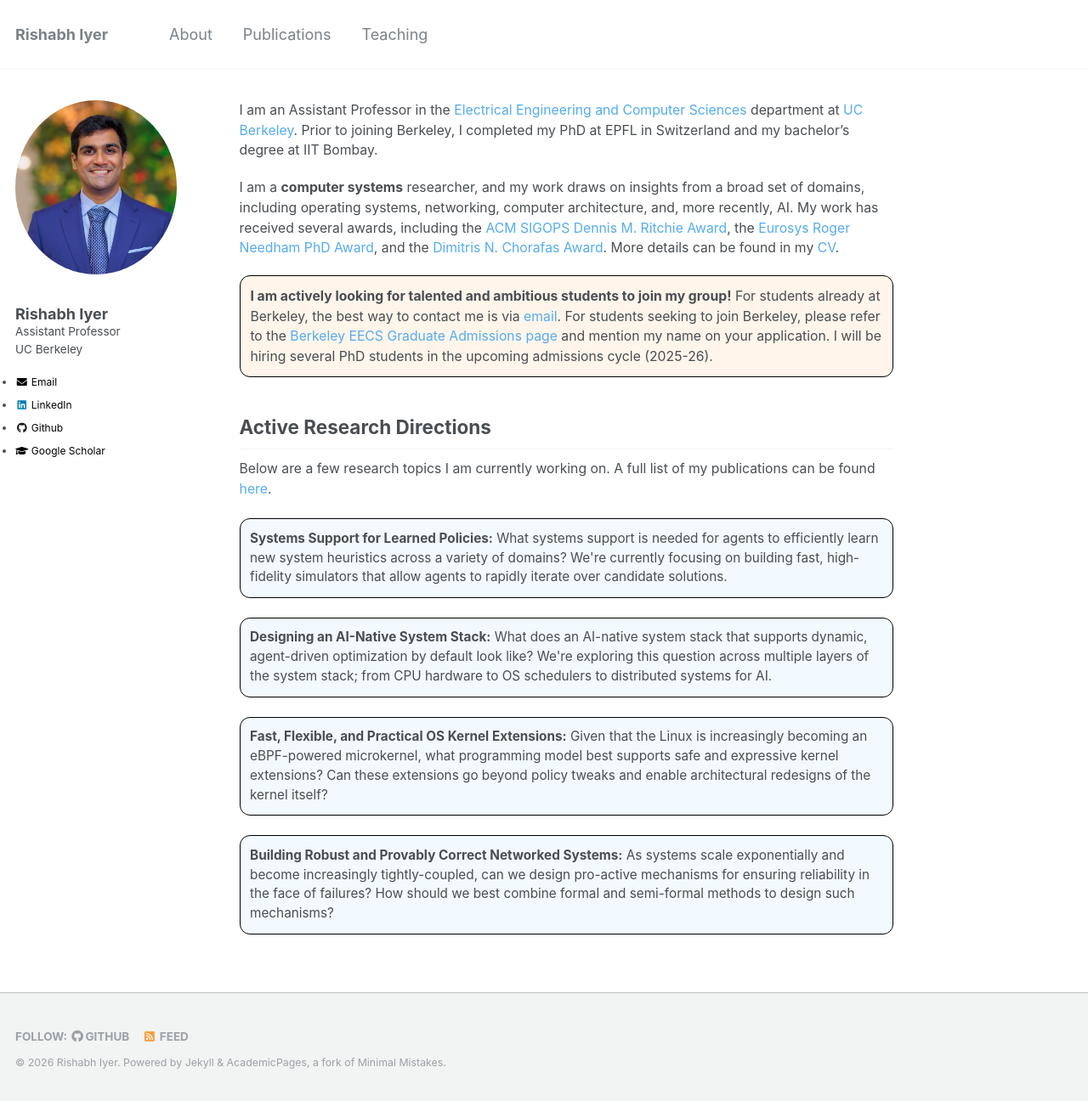
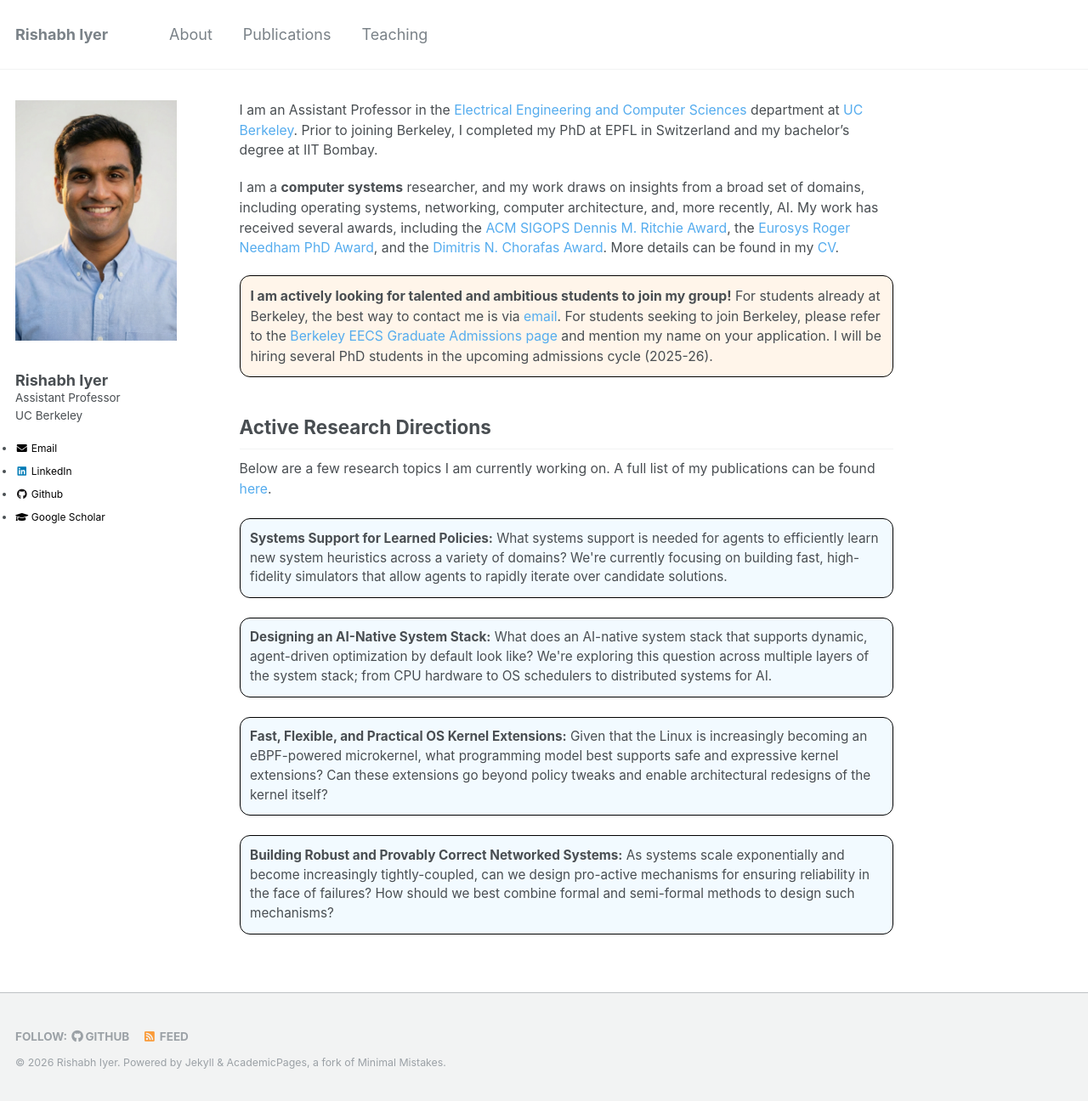
Before and after one commit to rishabh246/rishabh246.github.io, a Jekyll site: the page built from _pages/about.md, in a window 1280 px wide and 1296 px high. Shown: the whole window at 85% size. Built offline with Jekyll 4.4.1, drawn with Linux system fonts in a browser that asks for light colours.

Commit message:
Update picture

```diff
--- a/_config.yml
+++ b/_config.yml
@@ -81,7 +81,7 @@ analytics:
 # Site Author
 author:
   name             : "Rishabh Iyer"
-  avatar           : "profile.jpg"
+  avatar           : "ri-final.jpg"
   bio              : "Assistant Professor <br> UC Berkeley"
   employer         :
   pubmed           :
--- a/_sass/_sidebar.scss
+++ b/_sass/_sidebar.scss
@@ -63,7 +63,7 @@ $sidebar-gutter:             1rem;
     display: block;
     width: 100%;
     height: auto;
-    border-radius: 50%;
+    border-radius: 0%;
   }
 }
 
```
Also changed, not shown: images/ri-final.jpg (added).
